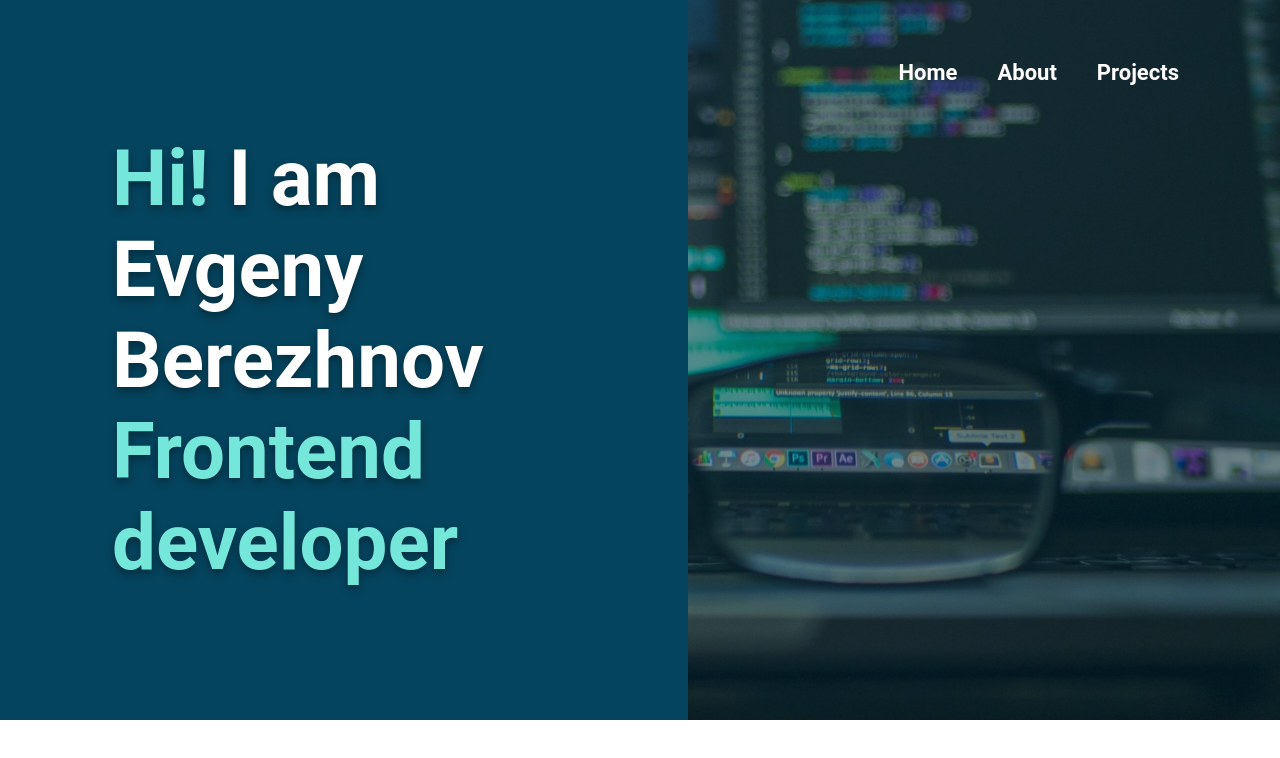
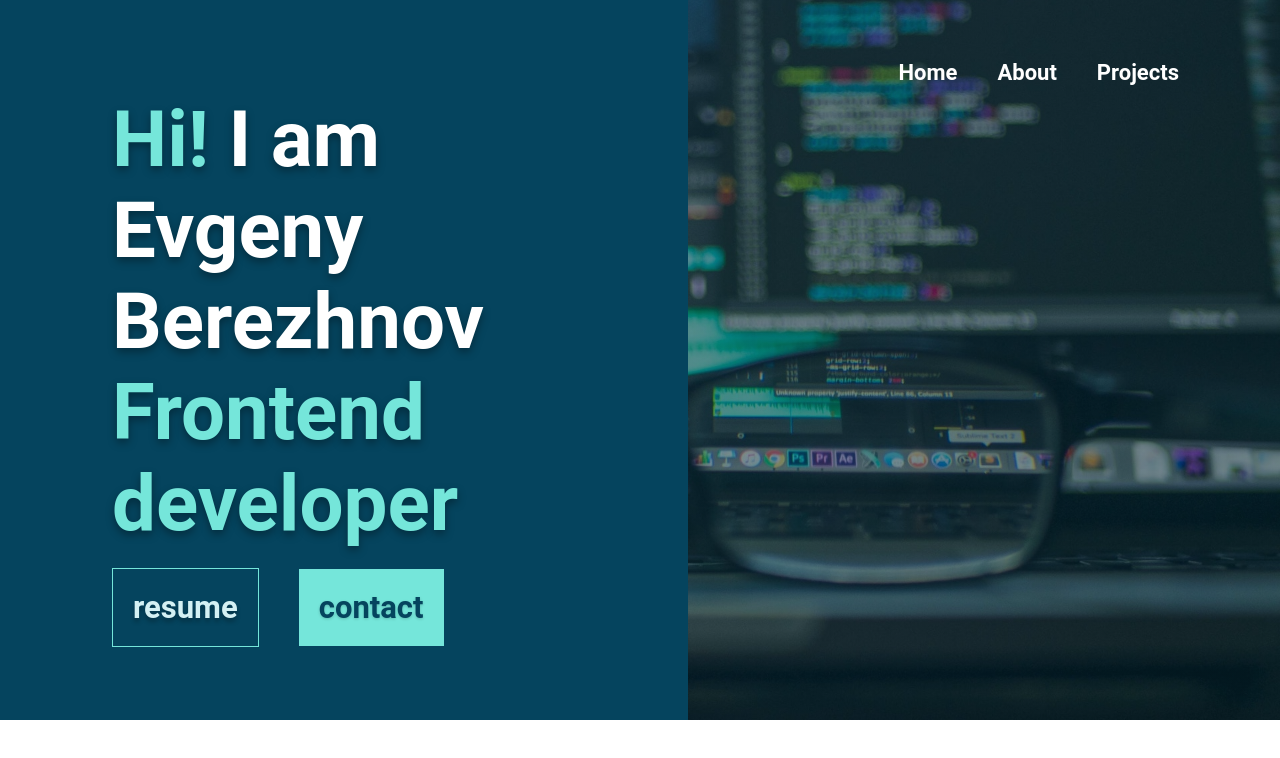
Before and after one commit to JackBerezhnov/evgenydev, a React (Create React App) app: page / in a window 1280 px wide. Shown: the top 758 px of the page. Built offline with nearby package versions, Linux system fonts and the light colour scheme.

Commit message:
Styled buttons

```diff
--- a/src/components/title/Title.css
+++ b/src/components/title/Title.css
@@ -1,9 +1,39 @@
 .title {
     display: flex;
+    flex-wrap: wrap;
     align-items: center;
+    align-content: center;
     width: 50%;
     height: 90vh;
     background: #05445E;
     width: 45%;
     padding-left: 7rem;
 }
+
+.tilte-buttons {
+    padding-top: 40px;
+}
+
+.tilte-buttons a {
+    text-decoration: none;
+    font-family: 'Roboto', sans-serif;
+    font-style: normal;
+    font-weight: bold;
+    font-size: 31px;
+    padding: 20px;
+}
+
+.cv-btn {
+    color: #D4F1F4;
+    text-shadow: 0px 4px 4px rgba(0, 0, 0, 0.25);
+    margin-right: 20px;
+    border: 1px solid #75E6DA;
+    box-sizing: border-box;
+}
+
+.contact-btn {
+    color: #05445E;
+    text-shadow: 0px 1px 3px rgba(0, 0, 0, 0.19);
+    margin-left: 20px;
+    background: #75E6DA;
+}
--- a/src/components/title/Title.jsx
+++ b/src/components/title/Title.jsx
@@ -4,6 +4,10 @@ function Title() {
     return(
         <div class="title">
             <h1><span className="blue">Hi!</span> I am<br/> Evgeny Berezhnov <br/><span className="blue">Frontend developer</span></h1>
+            <div className='tilte-buttons'>
+                <a href="#" className='cv-btn'>resume</a>
+                <a href="#" className='contact-btn'>contact</a>
+            </div>
         </div>
     );
 }
```
